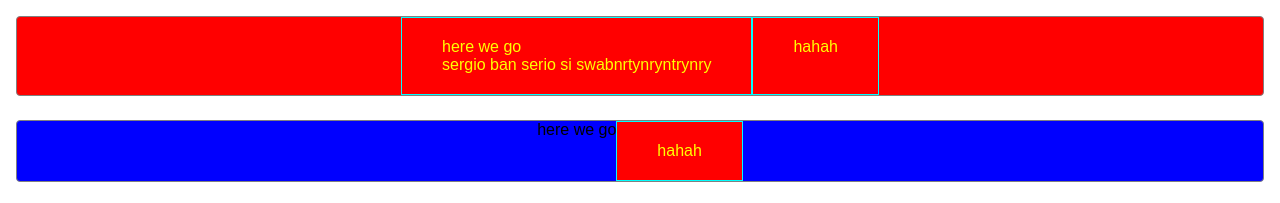
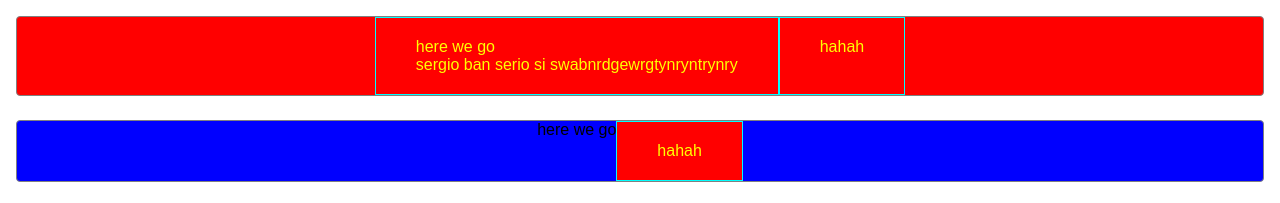
Before and after one commit to jakekorsou666/Jake-Portfolio, a plain HTML site: page Jake projects/html/index.html in a window 1280 px wide. Shown: the top 203 px of the page. Drawn offline with Linux system fonts and the light colour scheme.

Commit message:
Update index.html
kmabio

```diff
--- a/Jake projects/html/index.html
+++ b/Jake projects/html/index.html
@@ -12,7 +12,7 @@
             <!-- here we go
             here we go -->
 
-            <div>sergio ban serio si swabnrtynryntrynry</div>
+            <div>sergio ban serio si swabnrdgewrgtynryntrynry</div>
         </div>
 
         <div class="card__specials">
```
